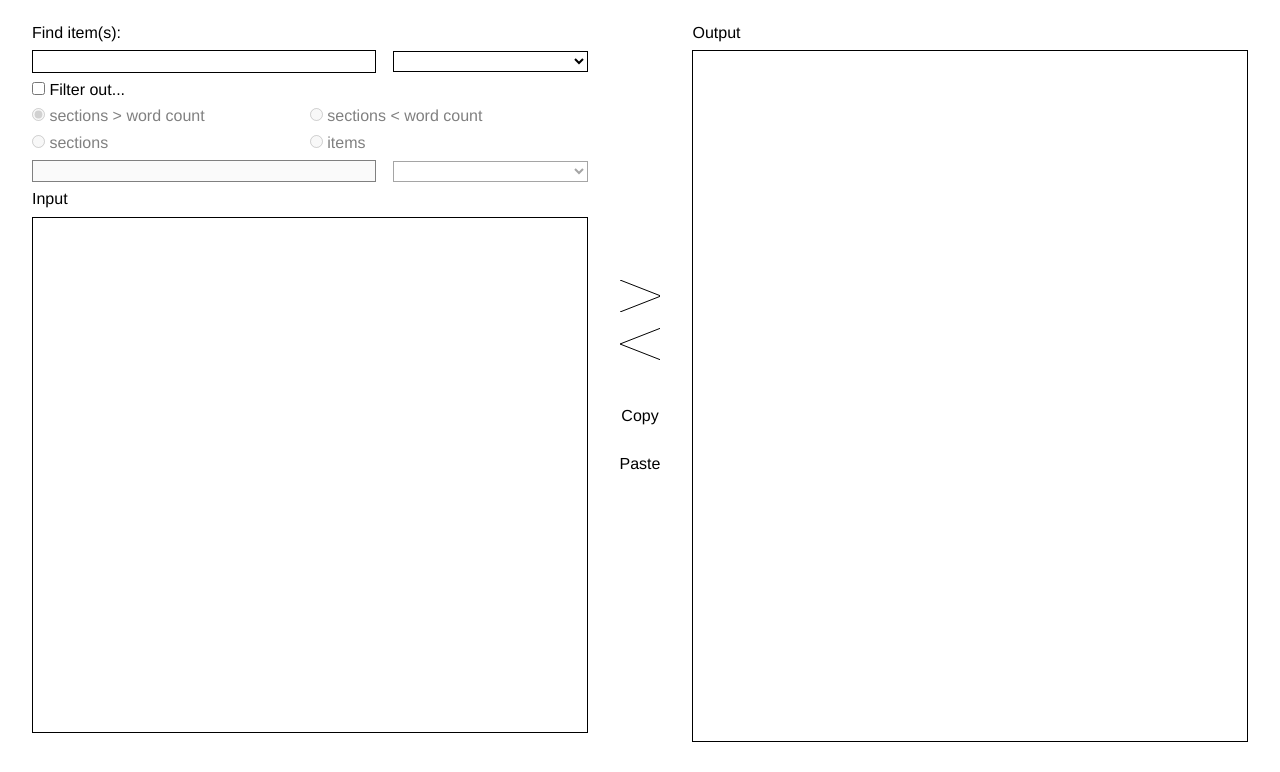
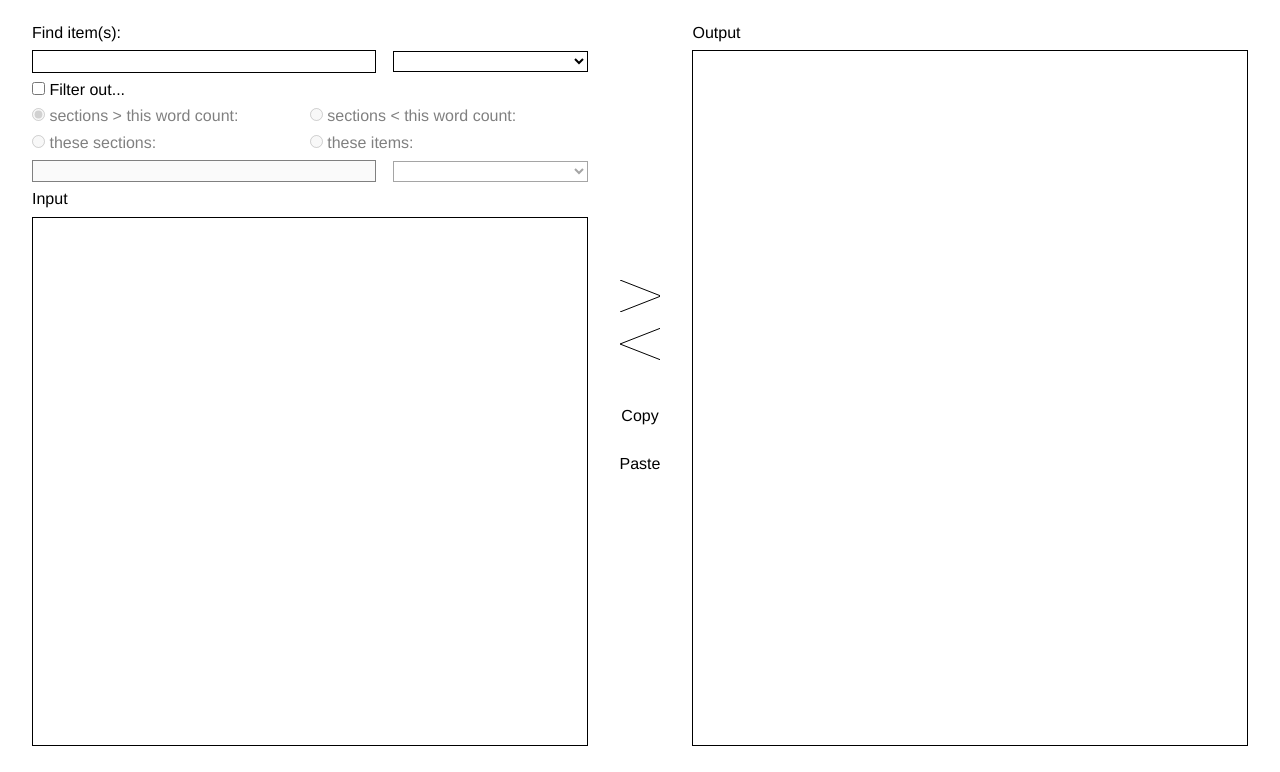
Before and after one commit to jtanadi/webTools, a website: page tshmAnalyzer/build/index.html in a window 1280 px wide. Drawn offline with nearby package versions, Linux system fonts and the light colour scheme.

Commit message:
fix textarea height bug; add showTooShort()

```diff
--- a/tshmAnalyzer/build/_/app.js
+++ b/tshmAnalyzer/build/_/app.js
@@ -120,6 +120,7 @@ const funcsToRun = {
   removeItemsRegex,
   removeSectionRegex,
   showTooLong,
+  showTooShort,
   sectionWordCounter,
   findDupes,
   /* eslint-enable no-undef */
--- a/tshmAnalyzer/build/_/helperFuncs.js
+++ b/tshmAnalyzer/build/_/helperFuncs.js
@@ -97,6 +97,22 @@ const showTooLong = (inputArr, regex, threshold) => {
   return longCodes.map(code => `${code}\n${contentObj[code].join("\n\n")}`);
 };
 
+// This is basically duped from showTooLong
+// Find a more concise way to deal with this
+const showTooShort = (inputArr, regex, threshold) => {
+  const contentObj = codeToObj(inputArr, regex);
+
+  const longCodes = [];
+  for(const key in contentObj) {
+    const contentArray = contentObj[key];
+
+    const wordCount = getWordCountFromArray(contentArray);
+    if(wordCount < threshold) longCodes.push(key);
+  }
+
+  return longCodes.map(code => `${code}\n${contentObj[code].join("\n\n")}`);
+};
+
 const sectionWordCounter = (inputArr, regex) => {
   const contentObj = codeToObj(inputArr, regex);
   const contentCodes = Object.keys(contentObj);
--- a/tshmAnalyzer/build/_/style.css
+++ b/tshmAnalyzer/build/_/style.css
@@ -33,7 +33,7 @@ input[type="text"] {
 textarea {
   margin-top: 0.5rem;
   width: 100%;
-  height: 92%;
+  height: 100%;
   border: 1px solid black;
   outline: none;
   resize: none;
@@ -52,6 +52,7 @@ textarea {
   flex: 10;
   display: flex;
   flex-flow: column;
+  padding-bottom: 2rem;
 }
 
 .textAreaRow {
@@ -66,10 +67,6 @@ textarea {
 #textInput, #textOutput,
 #routerGroup {
   flex: 1;
-}
-
-#mainOutput {
-  height: 95%;
 }
 
 .textDropdownGroup {
--- a/tshmAnalyzer/build/index.html
+++ b/tshmAnalyzer/build/index.html
@@ -27,23 +27,23 @@
           <div class="radioGroup">
             <div>
               <input type="radio" name="funcToDo" id="showTooLong" checked disabled>
-              <label class="radioLabel" for="showTooLong">sections > word count</label>
+              <label class="radioLabel" for="showTooLong">sections > this word count:</label>
             </div>
 
             <div>
               <input type="radio" name="funcToDo" id="showTooShort" disabled>
-              <label class="radioLabel" for="showTooShort">sections < word count</label>
+              <label class="radioLabel" for="showTooShort">sections < this word count:</label>
             </div>
           </div>
           <div class="radioGroup">
             <div>
               <input type="radio" name="funcToDo" id="removeSectionsRegex" disabled>
-              <label class="radioLabel" for="removeSectionsRegex">sections</label>
+              <label class="radioLabel" for="removeSectionsRegex">these sections:</label>
             </div>
 
             <div>
               <input type="radio" name="funcToDo" id="removeItemsRegex" disabled>
-              <label class="radioLabel" for="removeItemsRegex">items</label>
+              <label class="radioLabel" for="removeItemsRegex">these items:</label>
             </div>
           </div>
 
```
